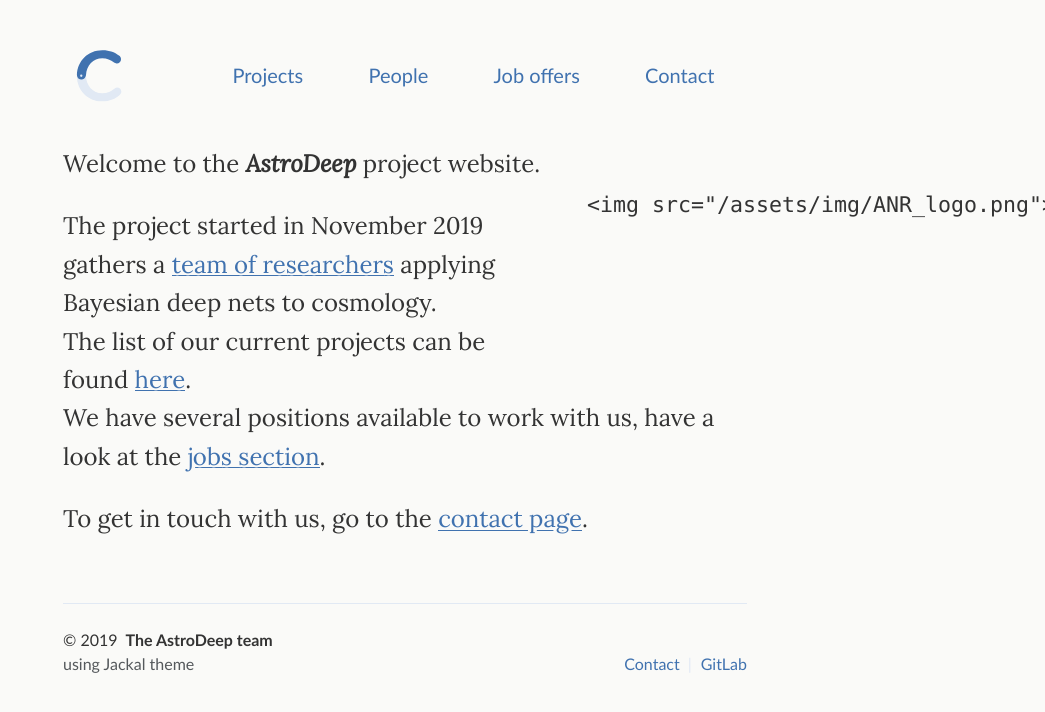
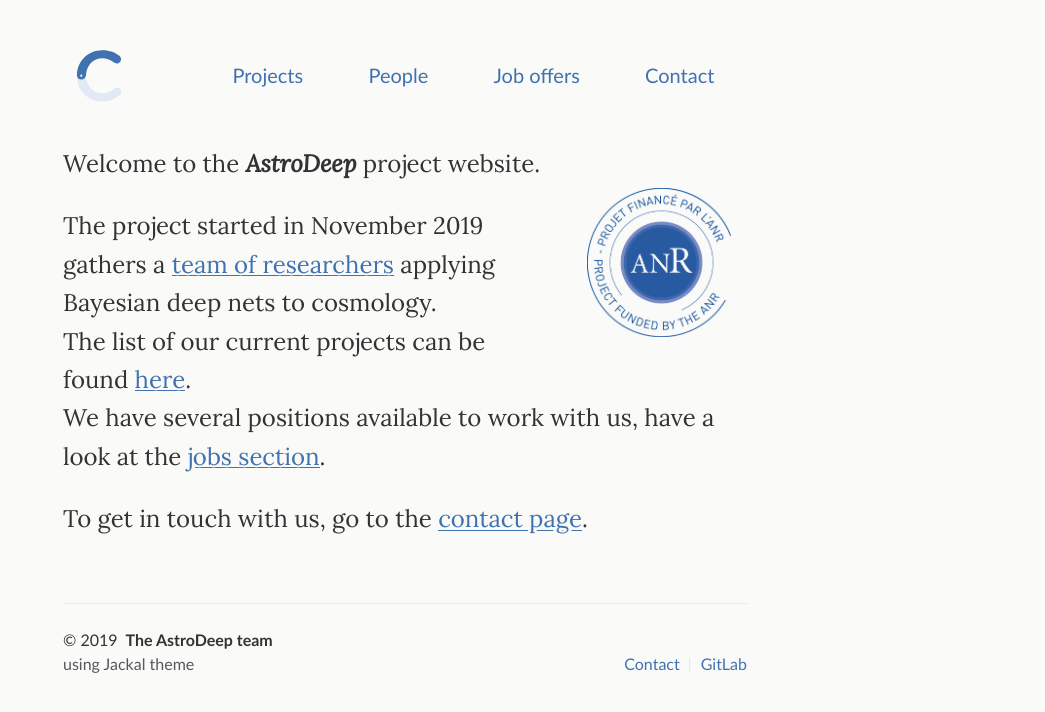
Before and after one commit to astrodeepnet/website, a Jekyll site: the page built from index.md, in a window 1280 px wide. Shown: the top 712 px of the page, without its empty margins (235-1280 px from the left). Built offline with Jekyll 4.4.1, drawn with Linux system fonts in a browser that asks for light colours.

Commit message:
Fix logo

```diff
--- a/index.md
+++ b/index.md
@@ -5,9 +5,11 @@ layout: default
 <div class="lead pretty-links">
   Welcome to the ___AstroDeep___ project website.
 
+  {::nomarkdown}
   <figure class="site-profile">
-    <img src="/assets/img/ANR_logo.png">
+      <img src="{{ site.baseurl }}/assets/img/ANR_logo.png">
   </figure>
+  {:/}
 
   The project started in November 2019 gathers a [team of researchers](people/) applying Bayesian deep nets to cosmology.
   The list of our current projects can be found [here](projects/).
```
